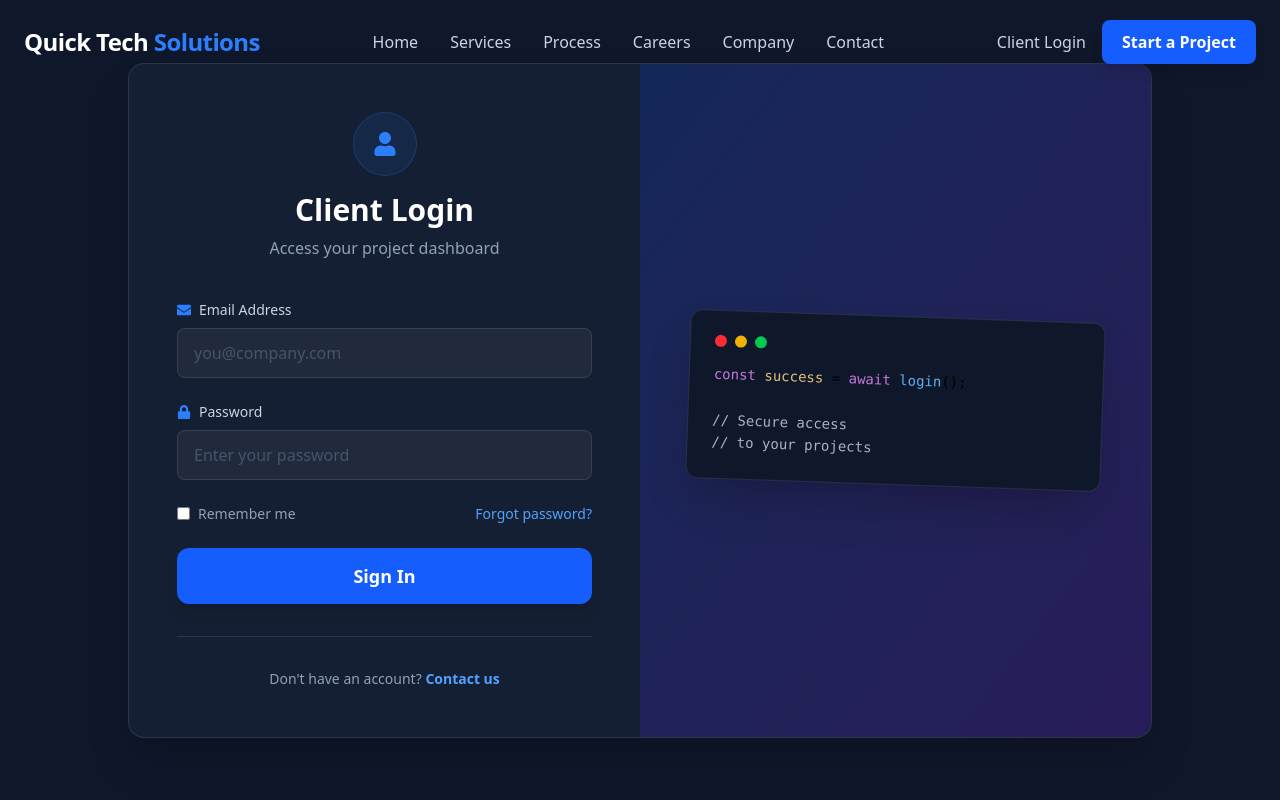
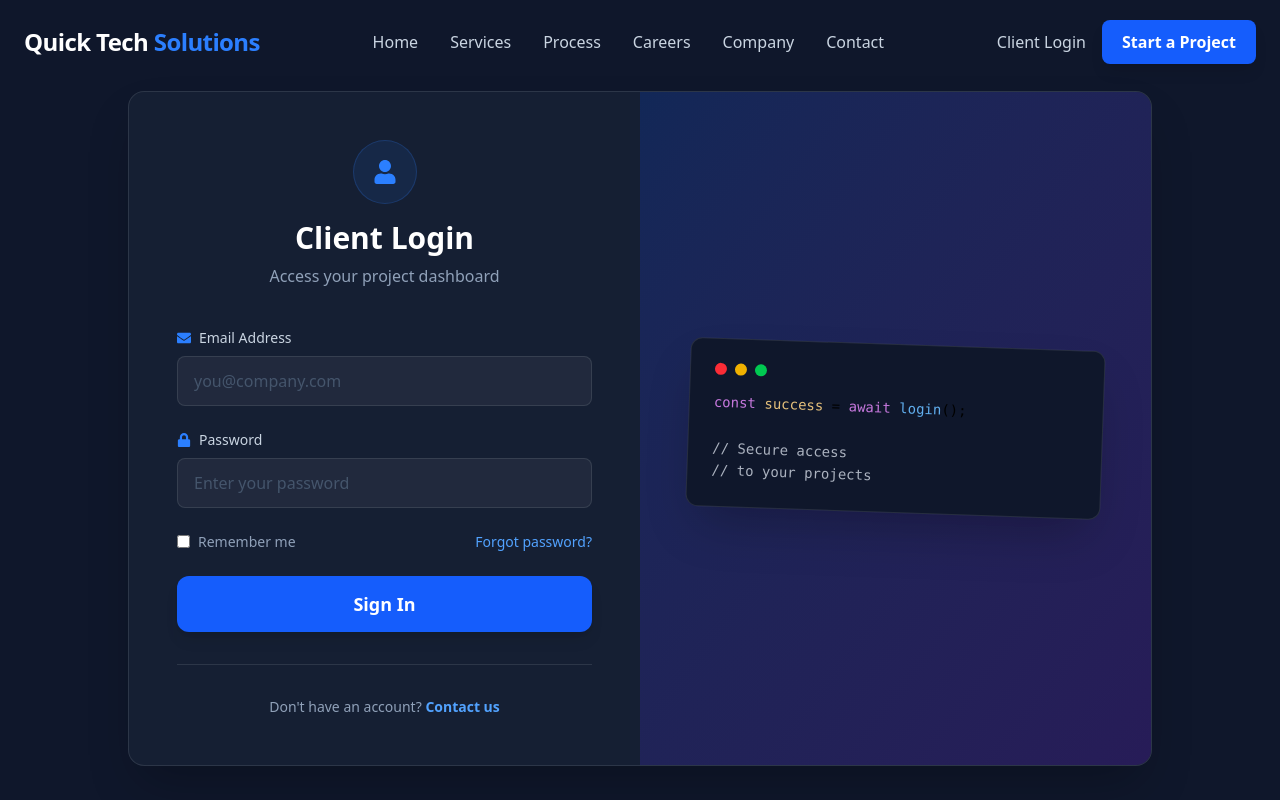
Before and after one commit to Aslam-Akbar/quick, a Next.js app: page /login in a window 1280 px wide. Shown: the top 800 px of the page. Built offline with nearby package versions, Linux system fonts and the light colour scheme.

Commit message:
client login update

```diff
--- a/app/components/Login.js
+++ b/app/components/Login.js
@@ -38,11 +38,11 @@ const Login = () => {
   };
 
   return (
-    <div className="min-h-screen flex items-center justify-center bg-slate-900 p-6">
-      <div className="w-full max-w-5xl bg-slate-800/50 backdrop-blur-xl border border-white/10 rounded-2xl shadow-2xl overflow-hidden flex flex-col lg:flex-row">
+    <div className="min-h-screen t-10 flex items-center justify-center bg-slate-900 p-6">
+      <div className="w-full mt-14 max-w-5xl bg-slate-800/50 backdrop-blur-xl border border-white/10 rounded-2xl shadow-2xl overflow-hidden flex flex-col lg:flex-row">
 
         {/* Login Form Section */}
-        <div className="flex-1 p-8 lg:p-12">
+        <div className="flex-1 p-8  lg:p-12">
           <div className="text-center mb-10">
             <div className="w-16 h-16 bg-blue-500/10 rounded-full flex items-center justify-center text-blue-500 text-2xl mx-auto mb-4 border border-blue-500/20">
               <FaUser />
--- a/next.config.js
+++ b/next.config.js
@@ -1,8 +1,6 @@
 /** @type {import('next').NextConfig} */
 const nextConfig = {
-  experimental: {
-    forceSwcTransforms: true,
-  },
+
   output: "standalone",
   reactStrictMode: true,
   trailingSlash: false,
```
